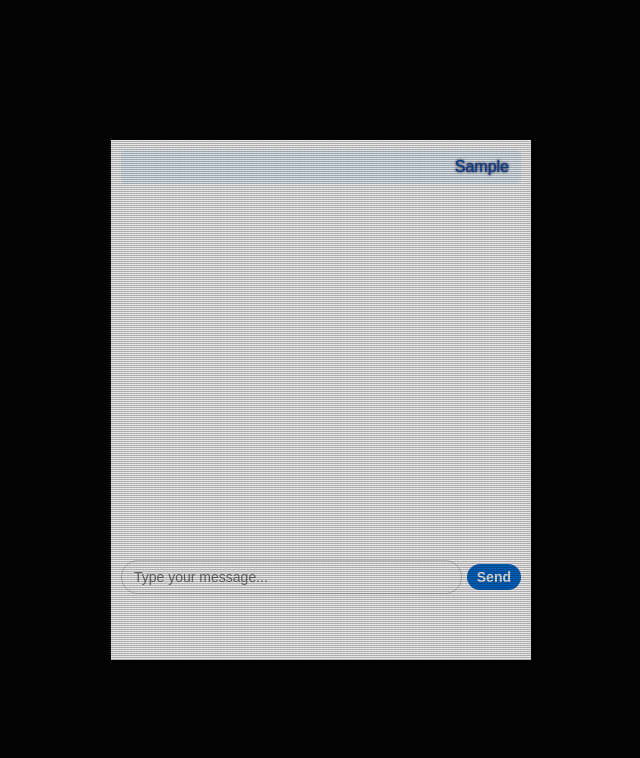
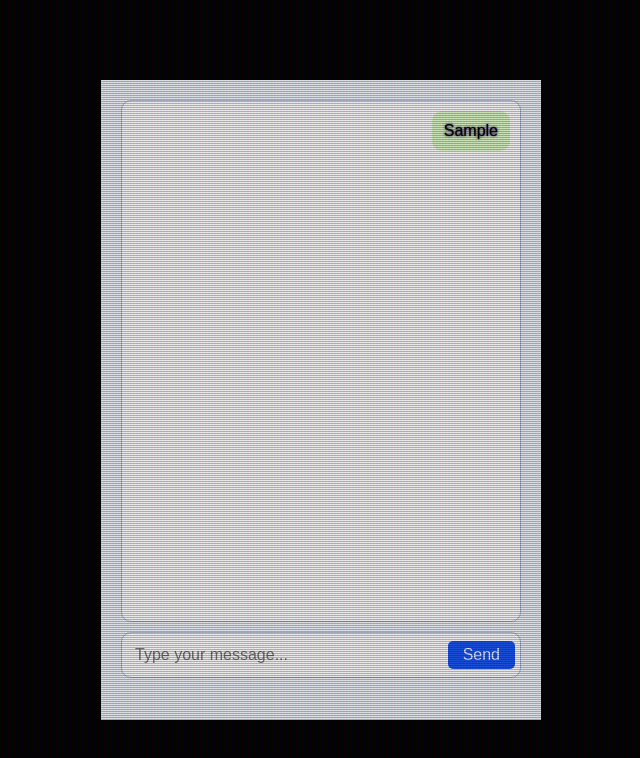
Before and after one commit to csdev231/trevai, a plain HTML site: page index.html in a window 1280 px wide. Both pictures are taken after typing "Sample" into the empty fields and a click on the button "Send". Shown: the whole page, without its empty margins (319-959 px from the left). Drawn offline with Linux system fonts and the light colour scheme; no server answers.

Commit message:
Updated look

```diff
--- a/script.js
+++ b/script.js
@@ -77,6 +77,11 @@ window.addEventListener('DOMContentLoaded', function () {
     newMessage.className = 'message received';
     newMessage.textContent = message;
     messageContainer.appendChild(newMessage);
+
+    var clearfix = document.createElement('div');
+    clearfix.className = 'clearfix';
+    messageContainer.appendChild(clearfix);
+
     scrollToBottom();
   }
 
--- a/styles.css
+++ b/styles.css
@@ -165,98 +165,84 @@ body {
 
 #chat-window {
   width: 400px;
-  height: 500px;
-  border: 1px solid #ccc;
-  padding: 10px;
+  height: 600px;
+  border: none;
+  padding: 20px;
   margin: 0 auto;
-  background-color: #f4f4f4;
+  background-color: #EFF2F7;
   font-family: Arial, sans-serif;
   position: absolute;
   top: 50%;
   left: 50%;
   transform: translate(-50%, -50%);
+  box-shadow: 0 0 15px rgba(0, 0, 0, 0.1);
 }
 
 #message-container {
-  height: 400px;
-  overflow-y: scroll;
+  height: 500px;
+  overflow-y: auto;
+  border: 1px solid #AEB9D2;
+  border-radius: 10px;
+  padding: 10px;
+  background-color: #FFFFFF;
   margin-bottom: 10px;
 }
 
 .message {
-  padding: 5px 10px;
-  margin-bottom: 5px;
+  padding: 8px 12px;
+  margin-bottom: 10px;
+  border-radius: 10px;
+  line-height: 1.5;
+  max-width: 75%;
 }
 
 .sent {
-  background-color: #dcf8c6;
+  background-color: #DCF8C6;
   color: #000;
-  border-radius: 5px;
-  text-align: right;
+  float: right;
+  clear: both;
 }
 
 .received {
-  background-color: #fff;
+  background-color: #E8E8E8;
   color: #000;
-  border-radius: 5px;
-  text-align: left;
+  float: left;
+  clear: both;
 }
 
 #input-container {
   display: flex;
   align-items: center;
+  border: 1px solid #AEB9D2;
+  border-radius: 10px;
+  padding: 5px;
+  background-color: #FFFFFF;
 }
 
 #message-input {
   flex: 1;
-  padding: 5px;
-  border: 1px solid #ccc;
-  border-radius: 3px;
-  margin-right: 5px;
+  padding: 8px;
+  border: none;
+  font-size: 16px;
 }
 
 #send-button {
-  padding: 5px 10px;
-  background-color: #0066cc;
+  padding: 5px 15px;
+  background-color: #1A54E9;
   color: #fff;
   border: none;
-  border-radius: 3px;
+  border-radius: 5px;
   cursor: pointer;
+  font-size: 16px;
+  margin-left: 5px;
 }
 
 #send-button:hover {
-  background-color: #004a99;
+  background-color: #1543B4;
 }
 
-/* AOL Instant Messenger specific styles */
-#chat-window {
-  border: none;
-  box-shadow: 0 0 10px rgba(0, 0, 0, 0.1);
-  background-color: #fff;
+.clearfix::after {
+  content: "";
+  display: table;
+  clear: both;
 }
-
-.message {
-  padding: 8px 12px;
-}
-
-.sent {
-  background-color: #eaf6fd;
-  color: #0055a5;
-}
-
-.received {
-  background-color: #f2f2f2;
-  color: #000;
-}
-
-#message-input {
-  border-radius: 20px;
-  padding: 8px 12px;
-  font-size: 14px;
-}
-
-#send-button {
-  border-radius: 20px;
-  font-size: 14px;
-  font-weight: bold;
-}
```
